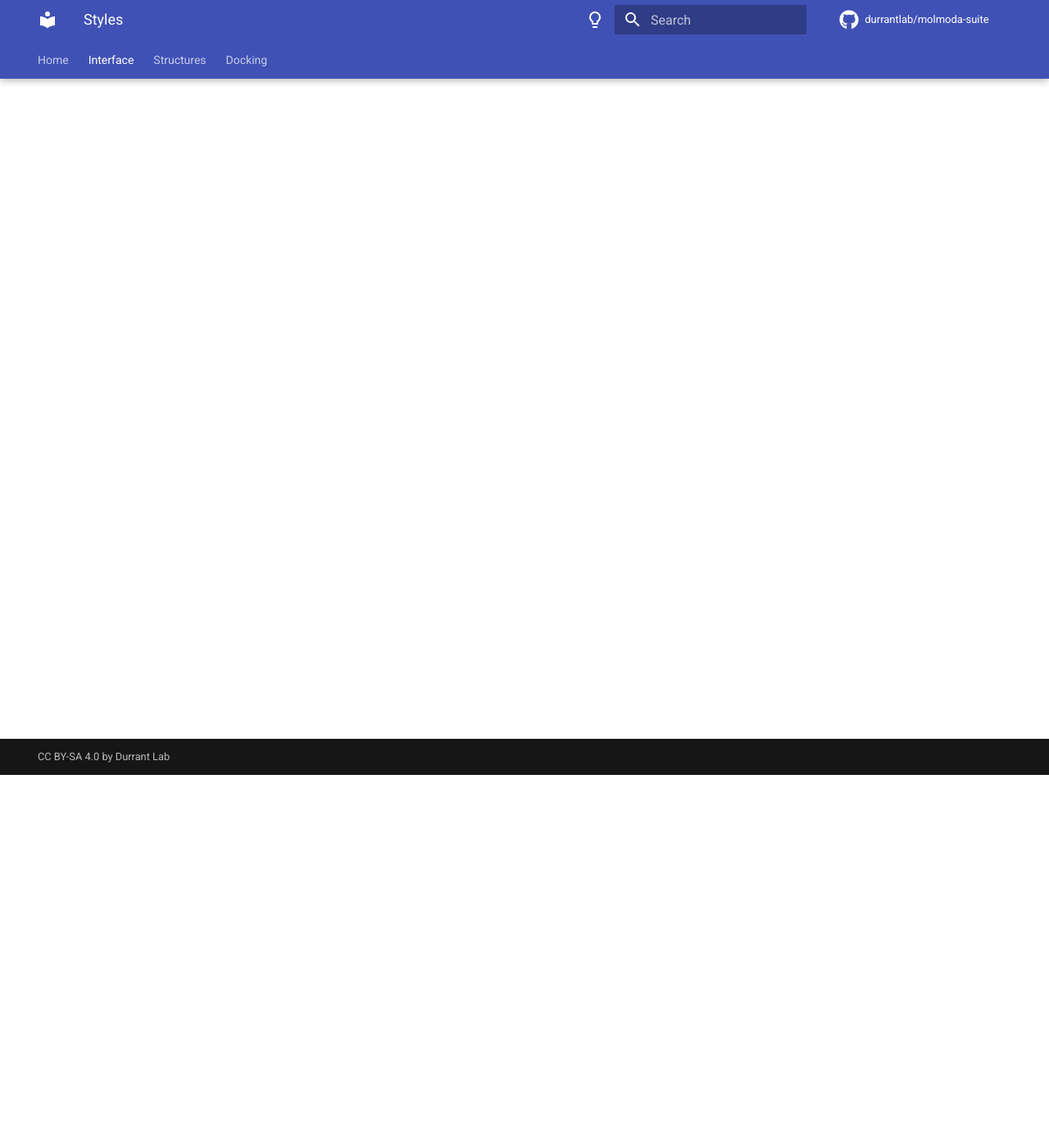
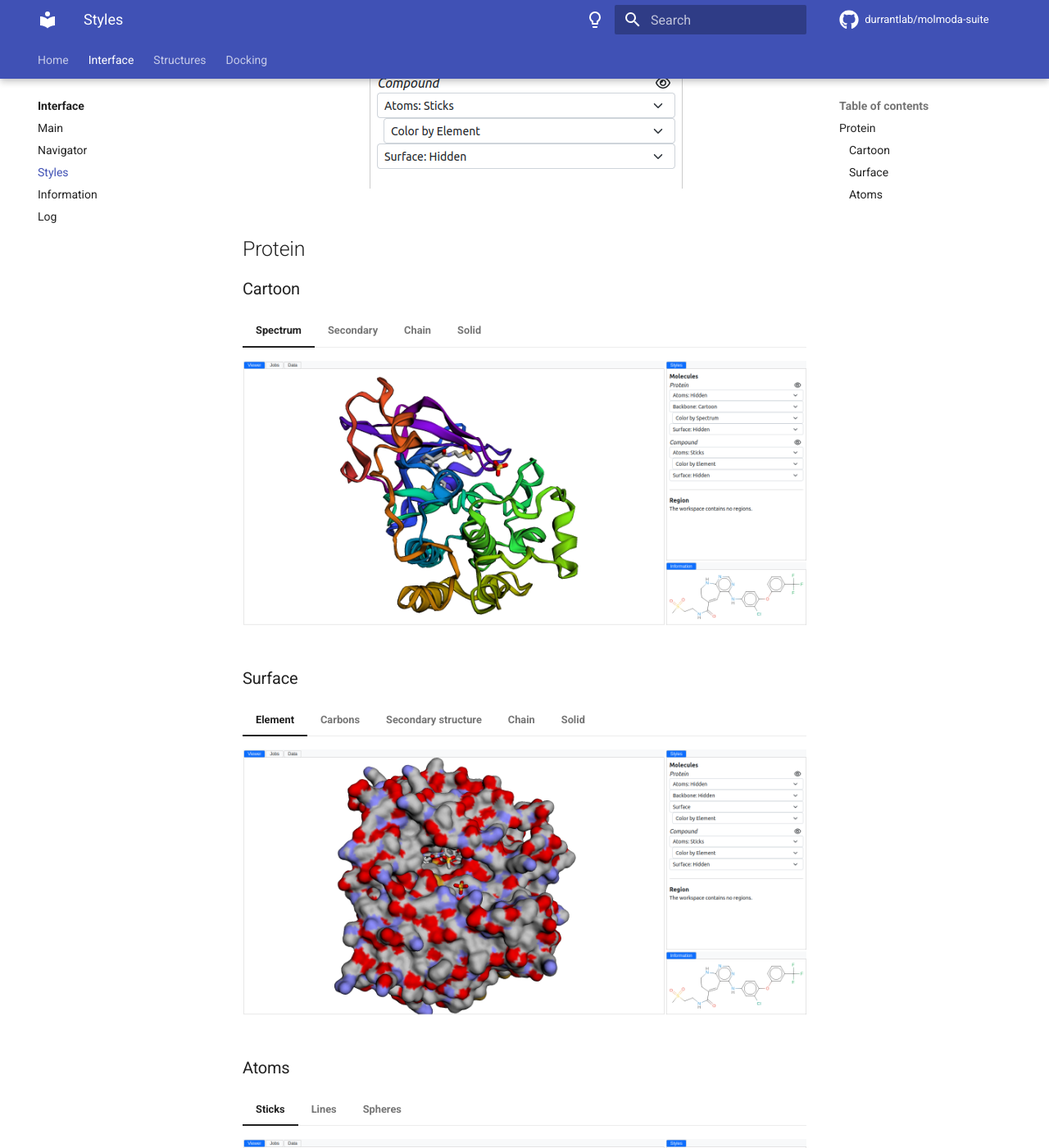
Before and after one commit to durrantlab/molmoda-docs, an MkDocs documentation site: the page built from docs/interface/styles/index.md, in a window 1280 px wide and 1400 px high, scrolled down 455 px. Shown: the whole window at 82% size. Built offline with MkDocs 1.6.1 and Material for MkDocs 9.7.7, drawn with Linux system fonts in a browser that asks for light colours; comment, search, counter and statistics services are not loaded.

Commit message:
Add protein styles

```diff
--- a/docs/interface/styles/index.md
+++ b/docs/interface/styles/index.md
@@ -1,3 +1,87 @@
 # Styles
 
 TODO:
+
+<figure markdown>
+![](/img/interface/styles.png){ alight=left height=300 }
+</figure>
+
+## Protein
+
+### Cartoon
+
+=== "Spectrum"
+
+    <figure markdown>
+    ![](/img/interface/styles/protein-cartoon/protein-cartoon-spectrum.png){ alight=left height=300 }
+    </figure>
+
+=== "Secondary"
+
+    <figure markdown>
+    ![](/img/interface/styles/protein-cartoon/protein-cartoon-secondary.png){ alight=left height=300 }
+    </figure>
+
+=== "Chain"
+
+    <figure markdown>
+    ![](/img/interface/styles/protein-cartoon/protein-cartoon-chain.png){ alight=left height=300 }
+    </figure>
+
+=== "Solid"
+
+    <figure markdown>
+    ![](/img/interface/styles/protein-cartoon/protein-cartoon-solid.png){ alight=left height=300 }
+    </figure>
+
+### Surface
+
+=== "Element"
+
+    <figure markdown>
+    ![](/img/interface/styles/protein-surface/protein-surface-element.png){ alight=left height=300 }
+    </figure>
+
+=== "Carbons"
+
+    <figure markdown>
+    ![](/img/interface/styles/protein-surface/protein-surface-carbons.png){ alight=left height=300 }
+    </figure>
+
+=== "Secondary structure"
+
+    <figure markdown>
+    ![](/img/interface/styles/protein-surface/protein-surface-secondary-structure.png){ alight=left height=300 }
+    </figure>
+
+=== "Chain"
+
+    <figure markdown>
+    ![](/img/interface/styles/protein-surface/protein-surface-chain.png){ alight=left height=300 }
+    </figure>
+
+=== "Solid"
+
+    <figure markdown>
+    ![](/img/interface/styles/protein-surface/protein-surface-solid.png){ alight=left height=300 }
+    </figure>
+
+### Atoms
+
+=== "Sticks"
+
+    <figure markdown>
+    ![](/img/interface/styles/protein-atoms/protein-atoms-sticks.png){ alight=left height=300 }
+    </figure>
+
+=== "Lines"
+
+    <figure markdown>
+    ![](/img/interface/styles/protein-atoms/protein-atoms-lines.png){ alight=left height=300 }
+    </figure>
+
+=== "Spheres"
+
+    <figure markdown>
+    ![](/img/interface/styles/protein-atoms/protein-atoms-spheres.png){ alight=left height=300 }
+    </figure>
```
Also changed, not shown: docs/img/interface/styles.png (added), docs/img/interface/styles/protein-atoms/protein-atoms-lines.png (added), docs/img/interface/styles/protein-atoms/protein-atoms-spheres.png (added), docs/img/interface/styles/protein-atoms/protein-atoms-sticks.png (added), docs/img/interface/styles/protein-cartoon/protein-cartoon-chain.png (added), docs/img/interface/styles/protein-cartoon/protein-cartoon-secondary.png (added), docs/img/interface/styles/protein-cartoon/protein-cartoon-solid.png (added), docs/img/interface/styles/protein-cartoon/protein-cartoon-spectrum.png (added), docs/img/interface/styles/protein-surface/protein-surface-carbons.png (added), docs/img/interface/styles/protein-surface/protein-surface-chain.png (added), docs/img/interface/styles/protein-surface/protein-surface-element.png (added), docs/img/interface/styles/protein-surface/protein-surface-secondary-structure.png (added), docs/img/interface/styles/protein-surface/protein-surface-solid.png (added).
